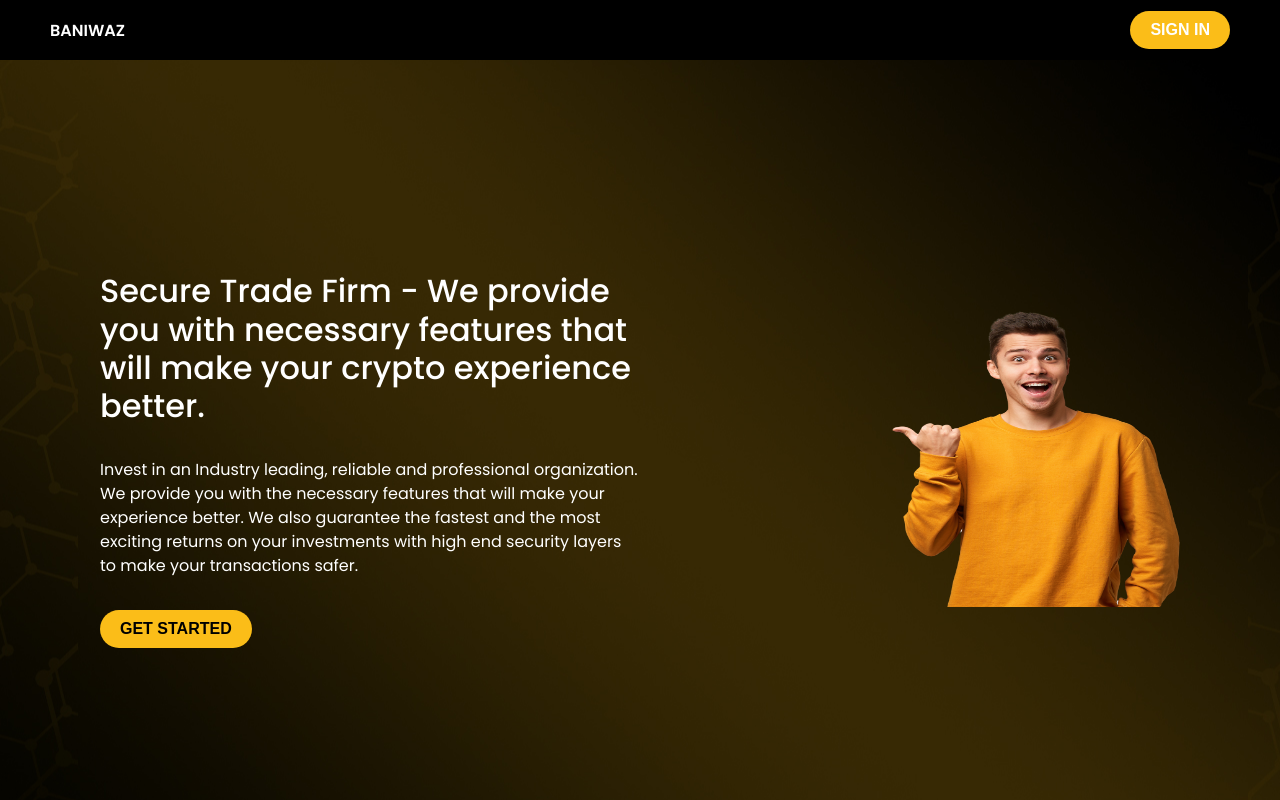
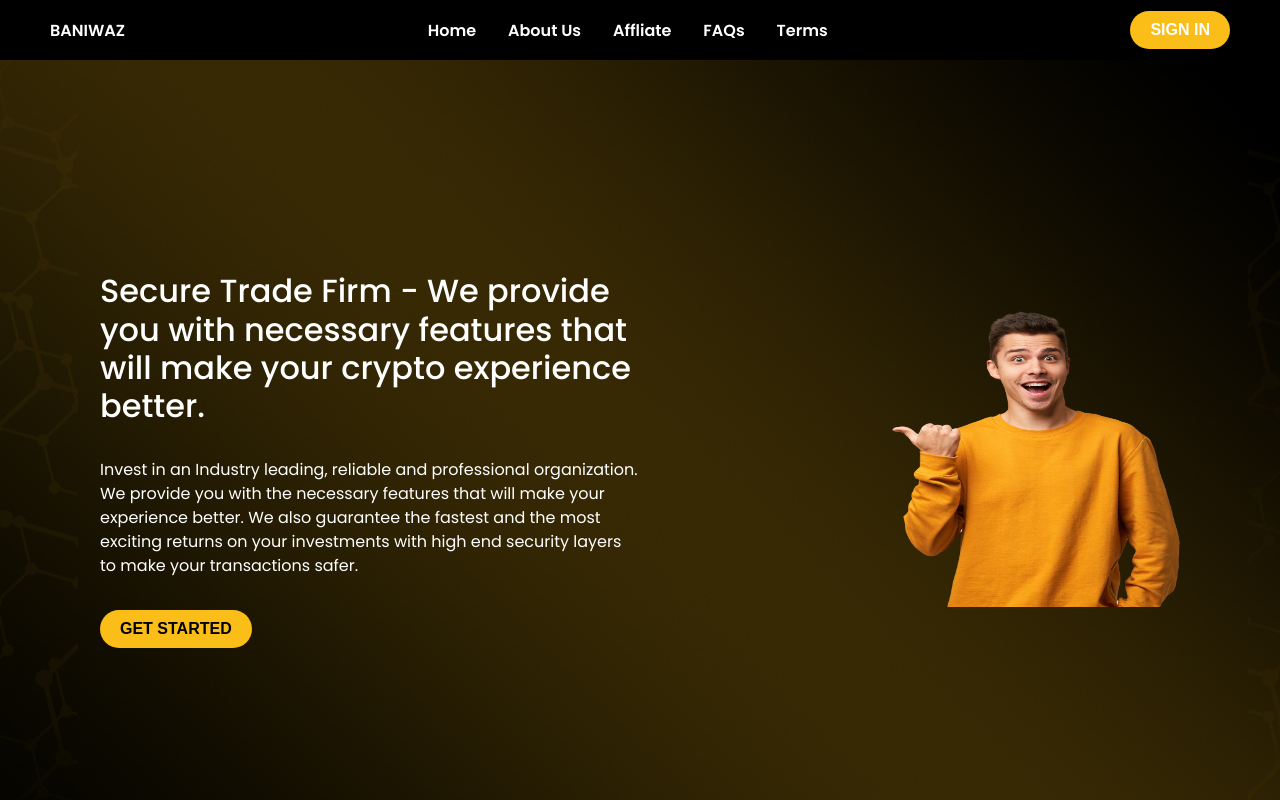
Before and after one commit to Elozino/investment-app, a React (Vite) app: page / in a window 1280 px wide. Shown: the top 800 px of the page. Built offline with nearby package versions, Linux system fonts and the light colour scheme.

Commit message:
Update NavBar.jsx

```diff
--- a/src/components/NavBar/NavBar.jsx
+++ b/src/components/NavBar/NavBar.jsx
@@ -7,7 +7,7 @@ import { TiThMenu } from "react-icons/ti"
 const NavBar = () => {
   let navigate = useNavigate();
   const [windowSize, setWindowSize] = useState(getWindowSize());
-  const [menu, setMenu] = useState(true)
+  const [menu, setMenu] = useState(false)
   function getWindowSize() {
     const { innerWidth, innerHeight } = window;
     return { innerWidth, innerHeight };
```
